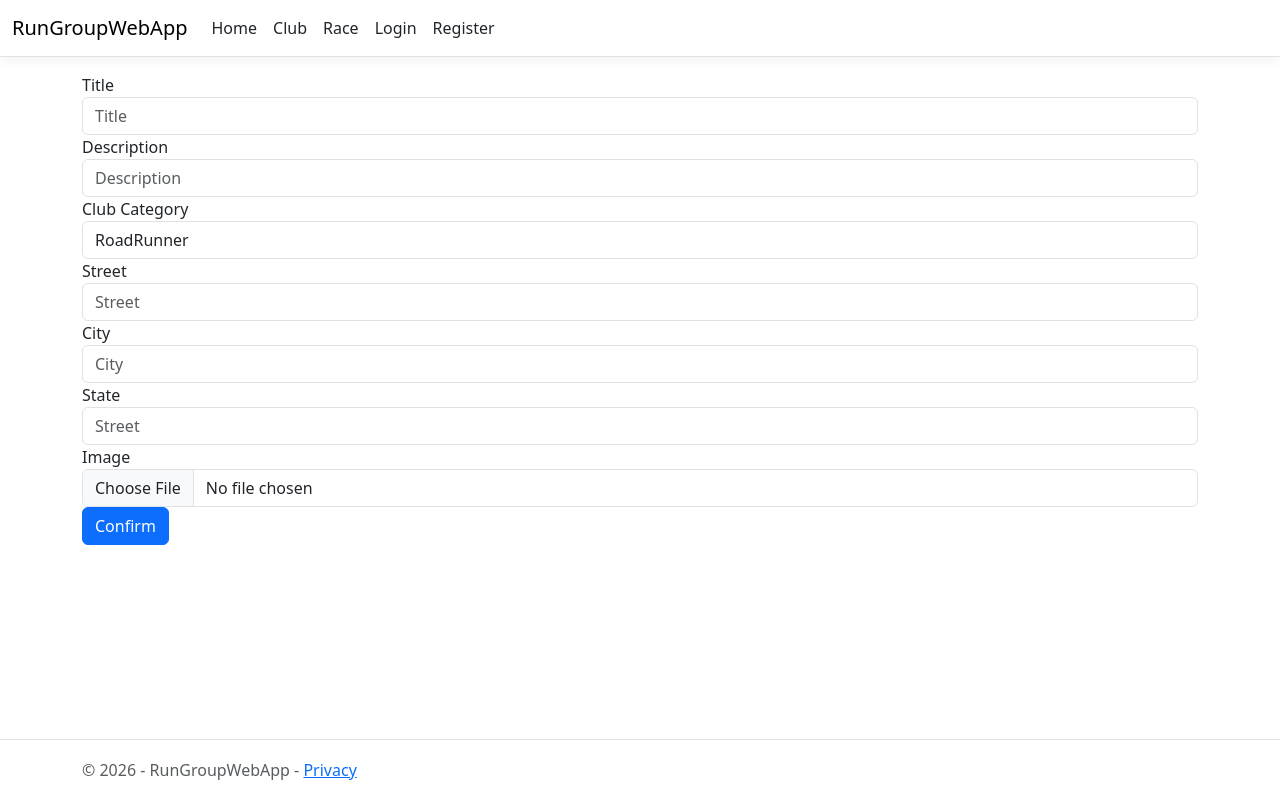
After one commit to Milky-Siraj/RunGroupWebApp, an ASP.NET Core app: template Views/Club/Delete.cshtml in a window 1280 px wide. The commit adds this page. Shown: the top 785 px of the page. Run offline with ASP.NET Core 8, Linux system fonts and the light colour scheme; the template is opened without the code that fills it, so the values that code supplies are empty; style sheets or scripts are compiled from the project's sources; some libraries are stand-ins or nearby versions.

Commit message:
Delete club done

```diff
--- /dev/null
+++ b/Views/Club/Delete.cshtml
@@ -0,0 +1,52 @@
+@using RunGroupWebApp.ViewModels
+@model Club
+@using RunGroupWebApp.Data.Enum
+
+<form method="post" asp-action="Delete" enctype="multipart/form-data">
+    <input type="hidden" value="AddressId" id="AddressId" />
+    <div class="form-group">
+        <label asp-for="Title">Title</label>
+        <input asp-for="Title" class="form-control" placeholder="Title">
+        <span asp-validation-for="Title" class="text-danger"></span>
+    </div>
+    <div class="form-group">
+        <label asp-for="Description">Description</label>
+        <input asp-for="Description" class="form-control" placeholder="Description">
+        <span asp-validation-for="Description" class="text-danger"></span>
+    </div>
+    <div class="form-group">
+        <label asp-for="ClubCategory">Club Category</label>
+        <select asp-for="ClubCategory" asp-items="@Html.GetEnumSelectList<ClubCategory>()" class="form-control">
+            <option selected="selected" value="">--Select--</option>
+        </select>
+        <span asp-validation-for="ClubCategory" class="text-danger"></span>
+    </div>
+    <div class="form-group">
+        <label asp-for="Address.Street">Street</label>
+        <input asp-for="Address.Street" class="form-control" placeholder="Street">
+        <span asp-validation-for="Address.Street" class="text-danger"></span>
+    </div>
+    <div class="form-group">
+        <label asp-for="Address.City">City</label>
+        <input asp-for="Address.City" class="form-control" placeholder="City">
+        <span asp-validation-for="Address.Street" class="text-danger"></span>
+    </div>
+    <div class="form-group">
+        <label asp-for="Address.State">State</label>
+        <input asp-for="Address.State" class="form-control" placeholder="Street">
+        <span asp-validation-for="Address.State" class="text-danger"></span>
+    </div>
+    <div class="form-group">
+        <label asp-for="Image">Image</label>
+        <input asp-for="Image" type="file" class="form-control" placeholder="Image">
+        <span asp-validation-for="Image" class="text-danger"></span>
+
+    </div>
+</form>
+
+<div class="form-group">
+<form action="Delete" method="post">
+        <input type="hidden" asp-for="Id" />
+    <input type="submit" value="Confirm" class="btn btn-primary"/>
+</form>
+</div>
--- a/Views/Club/Index.cshtml
+++ b/Views/Club/Index.cshtml
@@ -24,6 +24,7 @@
                                 <a  type="btn btn-success" asp-controller="Club" asp-action="Detail" asp-route-id="@item.Id" class="btn btn-sm btn-outline-secondary">View</a>
 
                                 <a type="btn btn-success" asp-controller="Club" asp-action="Edit" asp-route-id="@item.Id" class="btn btn-sm btn-outline-secondary">Edit</a>
+                                    <a type="btn btn-success" asp-controller="Club" asp-action="Delete" asp-route-id="@item.Id" class="btn btn-sm btn-outline-secondary">Delete</a>
                                 </div>
                                 <small class="text-muted">@item.ClubCategory</small>
                             </div>
```
Also changed, not shown: Controllers/ClubController.cs (+16 -0 lines), Controllers/RaceController.cs (+17 -1 lines), 15 other files.
